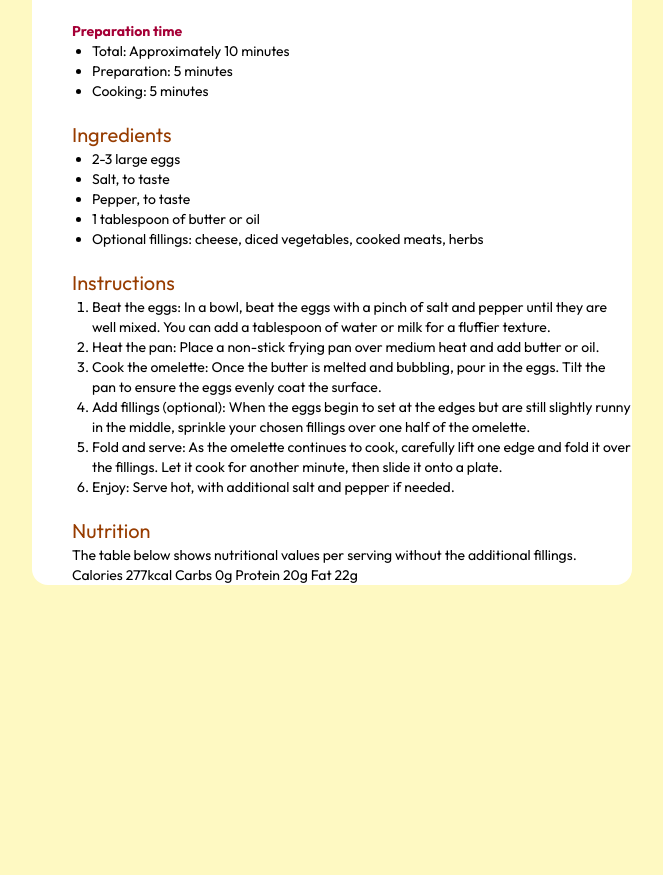
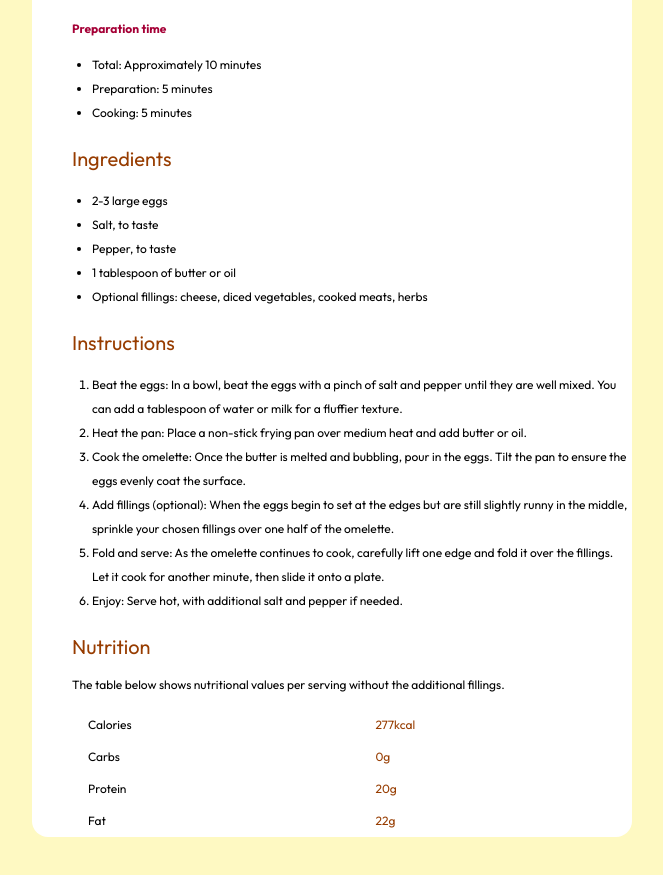
Before and after one commit to scottpeat/recipe-page-tailwind, a website: page index.html in a window 1280 px wide. Shown: the part 431-1306 px from the top of the page, without its empty margins (308-971 px from the left). Before the commit the page ends 1056 px from the top, so only its background shows below. Drawn offline with nearby package versions, Linux system fonts and the light colour scheme.

Commit message:
Working on the table at bottom of the design and then finishing up the design

```diff
--- a/index.html
+++ b/index.html
@@ -27,7 +27,7 @@
 
     <title>Frontend Mentor | Recipe page</title>
   </head>
-  <body class="bg-yellow-100 font-outfit text-sm">
+  <body class="bg-yellow-100 font-outfit text-xs">
     <main>
       <!-- Main Container -->
       <div class="container flex flex-col w-full h-full mx-auto p-10">
@@ -56,10 +56,10 @@
           </div>
           <!-- Preperation Time Container -->
           <div class="ml-15 mt-6 mb-5">
-            <h3 class="text-md font-bold text-rose-800 -ml-5">
+            <h3 class="text-md font-bold text-rose-800 -ml-5 mb-4">
               Preparation time
             </h3>
-            <ul class="list-disc">
+            <ul class="list-disc leading-6">
               <li>Total: Approximately 10 minutes</li>
               <li>Preparation: 5 minutes</li>
               <li>Cooking: 5 minutes</li>
@@ -67,8 +67,8 @@
           </div>
           <!-- Ingredients Container -->
           <div class="ml-10 mb-5">
-            <h2 class="text-amber-800 text-xl">Ingredients</h2>
-            <ul class="list-disc ml-5">
+            <h2 class="text-amber-800 text-xl mb-4">Ingredients</h2>
+            <ul class="list-disc ml-5 leading-6">
               <li>2-3 large eggs</li>
               <li>Salt, to taste</li>
               <li>Pepper, to taste</li>
@@ -80,8 +80,8 @@
           </div>
           <!-- Instructions Container -->
           <div class="ml-10 mb-5">
-            <h2 class="text-amber-800 text-xl">Instructions</h2>
-            <ol class="list-decimal ml-5">
+            <h2 class="text-amber-800 text-xl mb-4">Instructions</h2>
+            <ol class="list-decimal ml-5 leading-6">
               <li>
                 Beat the eggs: In a bowl, beat the eggs with a pinch of salt and
                 pepper until they are well mixed. You can add a tablespoon of
@@ -113,12 +113,32 @@
           </div>
           <!-- Nutrition Container -->
           <div class="ml-10">
-            <h2 class="text-amber-800 text-xl">Nutrition</h2>
+            <h2 class="text-amber-800 text-xl mb-4">Nutrition</h2>
             <p>
               The table below shows nutritional values per serving without the
               additional fillings.
             </p>
-            Calories 277kcal Carbs 0g Protein 20g Fat 22g
+         <table class="w-full border-collapse mt-4">
+  <tbody>
+    <tr>
+      <td class=" px-4 py-2">Calories</td>
+      <td class=" px-4 py-2"><span class="text-amber-800">277kcal</span></td>
+    </tr>
+    <tr>
+      <td class=" px-4 py-2">Carbs</td>
+      <td class=" px-4 py-2"><span class="text-amber-800">0g</span></td>
+    </tr>
+    <tr>
+      <td class=" px-4 py-2">Protein</td>
+      <td class=" px-4 py-2"><span class="text-amber-800">20g</span></td>
+    </tr>
+    <tr>
+      <td class=" px-4 py-2">Fat</td>
+      <td class=" px-4 py-2"><span class="text-amber-800">22g</span></td>
+    </tr>
+  </tbody>
+</table>
+            </div>
           </div>
         </div>
       </div>
```
